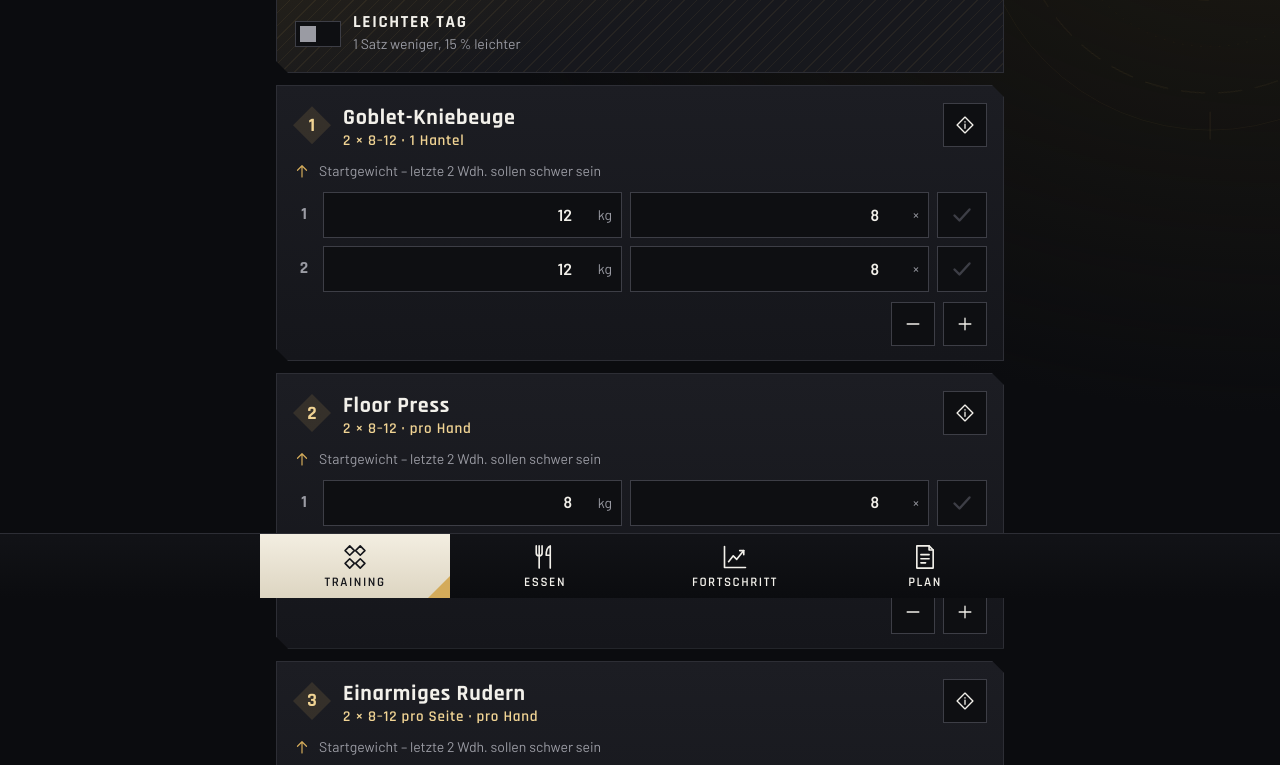
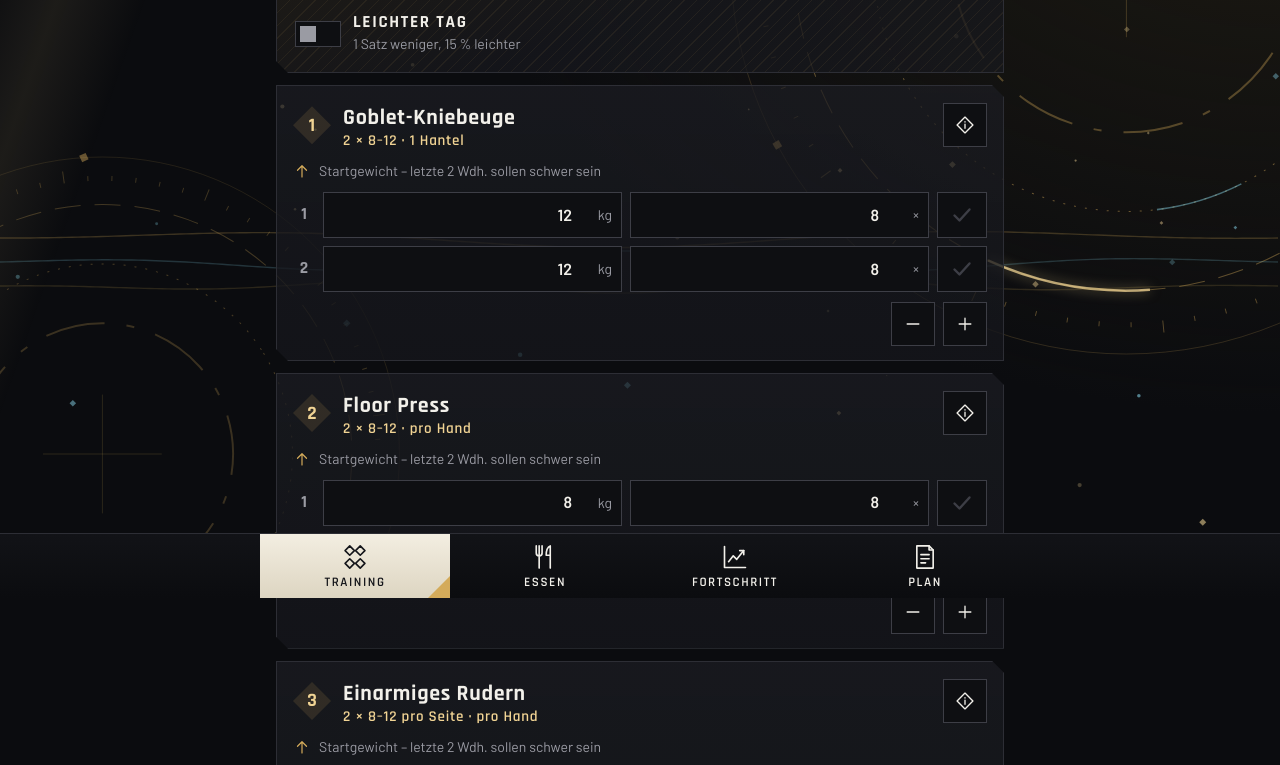
Before and after one commit to officialsasuke/fitness, a plain HTML site: page index.html in a window 1280 px wide. Shown: the part 202-967 px from the top of the page. Drawn offline with Linux system fonts and the light colour scheme.

Commit message:
Animierter Hintergrund im Gold-Ring-Stil
- Canvas-Hintergrund: rotierende Ringe mit Skalenstrichen, umlaufende Lichtbögen,
  Schallwellen, aufsteigende Lichtfunken, gelegentlicher Lichtstreif
- ca. 30 Bilder/s, pausiert im Hintergrund, steht bei "Bewegung reduzieren" still
- Schalter unter Plan → Einstellungen
- Karten leicht durchsichtig, damit der Hintergrund durchscheint

Co-Authored-By: Claude Opus 5.5 <noreply@anthropic.com>
Claude-Session: https://claude.ai/code/session_01RMaLGvEr9SPrGECKWQcLUz

```diff
--- a/css/style.css
+++ b/css/style.css
@@ -273,3 +273,13 @@ label.btn.ghost{display:inline-flex}
 .pex .pity{margin:4px 0 6px}
 .pex[open]{padding-bottom:12px}
 .res .chip{min-height:54px}
+
+/* ---------- Animierter Hintergrund ---------- */
+#bg{position:fixed;inset:0;width:100%;height:100%;z-index:0;pointer-events:none;display:block}
+#bg[hidden]{display:none}
+.card{background:linear-gradient(180deg,rgba(28,29,35,.72),rgba(21,22,27,.8))}
+.hatch{background:repeating-linear-gradient(135deg,rgba(212,171,90,.075) 0 1px,transparent 1px 9px),linear-gradient(160deg,rgba(43,37,23,.74) 0,rgba(23,24,29,.78) 58%)}
+.nav,#rest{position:fixed}
+.nav .wrap,.rin{position:relative}
+.chip{background:linear-gradient(180deg,rgba(23,24,29,.8),rgba(16,17,21,.85))}
+.datebar .d{background:rgba(16,17,21,.75)}
--- a/index.html
+++ b/index.html
@@ -50,7 +50,7 @@
  <symbol id="i-scan" viewBox="0 0 24 24"><path d="M3 8V3.5h4.5M16.5 3.5H21V8M21 16v4.5h-4.5M7.5 20.5H3V16"/><path d="M7 8v8M9.5 8v8M12 8v8M15.5 8v8M17.5 8v8"/></symbol>
  <symbol id="i-clock" viewBox="0 0 24 24"><circle cx="12" cy="12" r="8.5"/><path d="M12 7v5l3.5 2.5"/><path d="M12 1.5v1.5M12 21v1.5" stroke-opacity=".5"/></symbol>
 </svg>
-<svg class="deco" viewBox="0 0 560 560" aria-hidden="true"><g fill="none" stroke="#d4ab5a"><circle cx="280" cy="280" r="250" stroke-opacity=".18"/><g class="spin"><circle cx="280" cy="280" r="210" stroke-opacity=".35" stroke-dasharray="26 14"/></g><circle cx="280" cy="280" r="160" stroke-opacity=".22" stroke-dasharray="2 8"/><circle cx="280" cy="280" r="110" stroke-opacity=".3" stroke-dasharray="40 18"/><path d="M280 20v30M280 510v30M20 280h30M510 280h30" stroke-opacity=".4"/><path d="M245 280h70M280 245v70" stroke-opacity=".3"/></g><g fill="#d4ab5a" fill-opacity=".5"><path d="M118 168l5 5-5 5-5-5z"/><path d="M420 470l4 4-4 4-4-4z"/></g></svg>
+<canvas id="bg" aria-hidden="true"></canvas>
 <header class="top wrap">
   <div class="title"><p class="lab">Fitness Planner</p><h1 id="ttl">Training</h1></div>
 </header>
--- /dev/null
+++ b/js/bg.js
@@ -0,0 +1,111 @@
+// Animierter Hintergrund: rotierende Goldringe, Schallwellen, Lichtfunken, Lichtstreif.
+// Läuft mit ca. 30 Bildern/s, pausiert im Hintergrund und bleibt bei "Bewegung reduzieren" stehen.
+const G = '212,171,90', I = '134,212,232', L = '241,212,148';
+const TAU = Math.PI * 2;
+let c, x, W = 0, H = 0, parts = [], raf = 0, last = 0, t0 = performance.now(), running = false;
+
+export const bgEnabled = () => { try { return localStorage.getItem('fp-bg') !== 'off'; } catch (e) { return true; } };
+const reduce = () => matchMedia('(prefers-reduced-motion: reduce)').matches;
+
+function mk(init) {
+  return {
+    x: Math.random() * W, y: init ? Math.random() * H : H + 10,
+    r: Math.random() * 1.7 + 0.6, v: Math.random() * 0.22 + 0.06, dx: (Math.random() - 0.5) * 0.12,
+    ph: Math.random() * TAU, ice: Math.random() < 0.25, dia: Math.random() < 0.35
+  };
+}
+function size() {
+  const D = Math.min(2, devicePixelRatio || 1);
+  W = innerWidth; H = innerHeight;
+  c.width = Math.round(W * D); c.height = Math.round(H * D);
+  x.setTransform(D, 0, 0, D, 0, 0);
+  const n = Math.round(Math.min(55, Math.max(18, W * H / 15000)));
+  parts = Array.from({ length: n }, () => mk(true));
+}
+const circle = r => { x.beginPath(); x.arc(0, 0, r, 0, TAU); x.stroke(); };
+
+function rings(cx, cy, R, t, a) {
+  x.save(); x.translate(cx, cy); x.lineWidth = 1;
+  x.strokeStyle = `rgba(${G},${0.14 * a})`; circle(R);
+  x.save(); x.rotate(t * 0.05); x.setLineDash([26, 14]); x.strokeStyle = `rgba(${G},${0.3 * a})`; circle(R * 0.84); x.restore();
+  x.save(); x.rotate(-t * 0.08); x.setLineDash([2, 9]); x.strokeStyle = `rgba(${G},${0.34 * a})`; circle(R * 0.64); x.restore();
+  x.save(); x.rotate(t * 0.12); x.setLineDash([60, 22, 8, 22]); x.lineWidth = 2; x.strokeStyle = `rgba(${G},${0.26 * a})`; circle(R * 0.44); x.restore();
+  // Skalenstriche
+  x.save(); x.rotate(-t * 0.02); x.strokeStyle = `rgba(${G},${0.28 * a})`; x.beginPath();
+  for (let i = 0; i < 72; i++) {
+    const ang = i / 72 * TAU, r0 = R * 0.92, l = i % 6 ? 5 : 12;
+    x.moveTo(Math.cos(ang) * r0, Math.sin(ang) * r0); x.lineTo(Math.cos(ang) * (r0 + l), Math.sin(ang) * (r0 + l));
+  }
+  x.stroke(); x.restore();
+  // leuchtendes Bogenstück, das umläuft
+  x.save(); x.rotate(t * 0.3); x.lineWidth = 2.5; x.strokeStyle = `rgba(${L},${0.55 * a})`;
+  x.shadowColor = `rgba(${L},.8)`; x.shadowBlur = 12; x.beginPath(); x.arc(0, 0, R * 0.84, 0, 0.5); x.stroke(); x.restore();
+  // zweites, gegenläufiges Bogenstück in Eisblau
+  x.save(); x.rotate(-t * 0.18 + 2); x.lineWidth = 1.6; x.strokeStyle = `rgba(${I},${0.35 * a})`; x.beginPath(); x.arc(0, 0, R * 0.64, 0, 0.35); x.stroke(); x.restore();
+  // Fadenkreuz und Rauten
+  x.strokeStyle = `rgba(${G},${0.18 * a})`; x.beginPath(); x.moveTo(-R * 0.2, 0); x.lineTo(R * 0.2, 0); x.moveTo(0, -R * 0.2); x.lineTo(0, R * 0.2); x.stroke();
+  x.save(); x.rotate(t * 0.05); x.fillStyle = `rgba(${G},${0.5 * a})`;
+  for (const ang of [0.6, 2.4, 4.3]) { const px = Math.cos(ang) * R, py = Math.sin(ang) * R; x.beginPath(); x.moveTo(px, py - 5); x.lineTo(px + 5, py); x.lineTo(px, py + 5); x.lineTo(px - 5, py); x.fill(); }
+  x.restore();
+  x.restore();
+}
+function waves(t) {
+  const base = H * 0.55;
+  for (let k = 0; k < 3; k++) {
+    const amp = 10 + k * 7, f = 0.008 + k * 0.003, sp = t * (0.6 + k * 0.25), pulse = 0.6 + 0.4 * Math.sin(t * 0.4 + k);
+    x.beginPath();
+    for (let px = 0; px <= W; px += 6) {
+      const env = Math.sin(px / W * Math.PI), y = base + k * 24 + Math.sin(px * f + sp) * amp * env * pulse;
+      px ? x.lineTo(px, y) : x.moveTo(px, y);
+    }
+    x.lineWidth = 1.4; x.strokeStyle = k === 1 ? `rgba(${I},.2)` : `rgba(${G},${0.24 - k * 0.04})`; x.stroke();
+  }
+}
+function streak(t) {
+  const p = (t * 0.05) % 1.8; if (p > 1) return;
+  const sx = -W * 0.3 + p * W * 1.6, g = x.createLinearGradient(-90, 0, 90, 0);
+  g.addColorStop(0, `rgba(${L},0)`); g.addColorStop(0.5, `rgba(${L},.08)`); g.addColorStop(1, `rgba(${L},0)`);
+  x.save(); x.translate(sx, 0); x.transform(1, 0, -0.35, 1, 0, 0); x.fillStyle = g; x.fillRect(-90, 0, 180, H); x.restore();
+}
+function particles(t, move) {
+  for (const p of parts) {
+    if (move) { p.y -= p.v; p.x += p.dx + Math.sin(t + p.ph) * 0.08; if (p.y < -10 || p.x < -10 || p.x > W + 10) Object.assign(p, mk(false)); }
+    const al = 0.25 + 0.35 * (0.5 + 0.5 * Math.sin(t * 2 + p.ph));
+    x.fillStyle = `rgba(${p.ice ? I : L},${al})`;
+    if (p.dia) { const r = p.r * 1.8; x.beginPath(); x.moveTo(p.x, p.y - r); x.lineTo(p.x + r, p.y); x.lineTo(p.x, p.y + r); x.lineTo(p.x - r, p.y); x.fill(); }
+    else { x.beginPath(); x.arc(p.x, p.y, p.r, 0, TAU); x.fill(); }
+  }
+}
+function draw(t, move) {
+  x.clearRect(0, 0, W, H);
+  const R = Math.min(W, 720) * 0.55;
+  streak(t);
+  rings(W * 0.88, H * 0.2, R, t, 1.35);
+  rings(W * 0.08, H * 0.82, R * 0.75, t * 0.8 + 3, 0.9);
+  waves(t);
+  particles(t, move);
+}
+function frame(ms) {
+  raf = requestAnimationFrame(frame);
+  if (ms - last < 33) return; last = ms;
+  draw((ms - t0) / 1000, true);
+}
+function start() {
+  if (running || !c) return;
+  if (reduce()) { draw(8, false); return; }
+  running = true; last = 0; raf = requestAnimationFrame(frame);
+}
+function stop() { running = false; cancelAnimationFrame(raf); }
+
+export function setBg(on) {
+  try { localStorage.setItem('fp-bg', on ? 'on' : 'off'); } catch (e) { /* egal */ }
+  if (!c) return;
+  c.hidden = !on; if (on) start(); else stop();
+}
+export function initBg() {
+  c = document.getElementById('bg'); if (!c || !c.getContext) return;
+  x = c.getContext('2d'); size();
+  let rt; addEventListener('resize', () => { clearTimeout(rt); rt = setTimeout(() => { size(); if (!running) draw(8, false); }, 150); });
+  document.addEventListener('visibilitychange', () => { if (document.hidden) stop(); else if (bgEnabled()) start(); });
+  if (bgEnabled()) start(); else c.hidden = true;
+}
--- a/js/main.js
+++ b/js/main.js
@@ -2,6 +2,7 @@
 import { $, app } from './core.js';
 import * as T from './training.js';
 import * as F from './food.js';
+import { initBg, setBg } from './bg.js';
 
 const VIEWS = { training: T.trainView, essen: F.foodView, fortschritt: T.progView, plan: T.planView };
 const view = () => { const h = location.hash.slice(1); return VIEWS[h] ? h : 'training'; };
@@ -27,7 +28,7 @@ document.addEventListener('click', ev => {
   if (b && ACT[b.dataset.act] && !b.disabled) ACT[b.dataset.act](b, ev);
 });
 document.addEventListener('input', ev => { T.onInput(ev); F.onInput(ev); });
-document.addEventListener('change', ev => { T.onChange(ev); F.onChange(ev); });
+document.addEventListener('change', ev => { if (ev.target.dataset.act === 'bg') { setBg(ev.target.checked); return; } T.onChange(ev); F.onChange(ev); });
 document.addEventListener('submit', ev => {
   const f = ev.target.dataset.form;
   if (f && ACT[f]) { ev.preventDefault(); ACT[f](ev.target, ev); }
@@ -35,7 +36,7 @@ document.addEventListener('submit', ev => {
 addEventListener('hashchange', () => { render(); scrollTo(0, 0); });
 document.addEventListener('visibilitychange', () => { if (document.visibilityState === 'visible') render(); });
 
-T.init(); F.init();
+T.init(); F.init(); initBg();
 render();
 
 // Offline-Fähigkeit und dauerhafter Speicher
--- a/js/training.js
+++ b/js/training.js
@@ -1,4 +1,5 @@
 // Trainingsplan, Logbuch, Fortschritt und Plan-Ansicht
+import { bgEnabled } from './bg.js';
 import { $, S, save, app, toast, esc, ic, today, fmtD, fmtS, nf, mmss, days, setBw, bwSorted, bwRate, replaceState, mondayOf } from './core.js';
 
 export const PLAN = {
@@ -129,7 +130,9 @@ export function planView() {
   <section class="card cut corner"><div class="ph"><div class="t">${ic('food')}<h2 style="font-size:32px">Essen &amp; Erholung</h2></div></div><ul class="rules">
    ${R('Kalorien:', 'grob 2.800–3.000 kcal am Tag. 1× pro Woche morgens wiegen: +0,25–0,5 kg pro Woche passt. Ziel unter Essen anpassbar.')}
    ${R('Protein:', '105–130 g am Tag, auf 3–4 Mahlzeiten verteilt (Eier, Quark, Skyr, Milch, Hähnchen, Thunfisch, Linsen).')}
-   ${R('Trinken:', '2–3 Liter Wasser.')}${R('Schlaf:', '7–9 Stunden – da wachsen die Muskeln.')}</ul></section>`;
+   ${R('Trinken:', '2–3 Liter Wasser.')}${R('Schlaf:', '7–9 Stunden – da wachsen die Muskeln.')}</ul></section>
+  <div class="sec"><p class="lab">Einstellungen</p></div>
+  <section class="card cut"><label class="tog" style="margin:0"><input type="checkbox" data-act="bg" ${bgEnabled() ? 'checked' : ''}><span class="sw"></span><span><b>Animierter Hintergrund</b><span class="mut small">Ausschalten spart etwas Akku</span></span></label></section>`;
 }
 
 /* ---------- Fortschritt ---------- */
--- a/sw.js
+++ b/sw.js
@@ -1,8 +1,8 @@
 // Service Worker: App offline verfügbar machen.
 // Bei Änderungen an den Dateien die Versionsnummer erhöhen.
-const VERSION = 'fp-v2';
+const VERSION = 'fp-v3';
 const SHELL = [
-  './', 'index.html', 'css/style.css', 'js/main.js', 'js/core.js', 'js/training.js', 'js/food.js',
+  './', 'index.html', 'css/style.css', 'js/main.js', 'js/core.js', 'js/training.js', 'js/food.js', 'js/bg.js',
   'manifest.webmanifest', 'icons/icon.svg', 'icons/icon-192.png', 'icons/icon-512.png', 'icons/apple-touch-icon.png'
 ];
 
```
